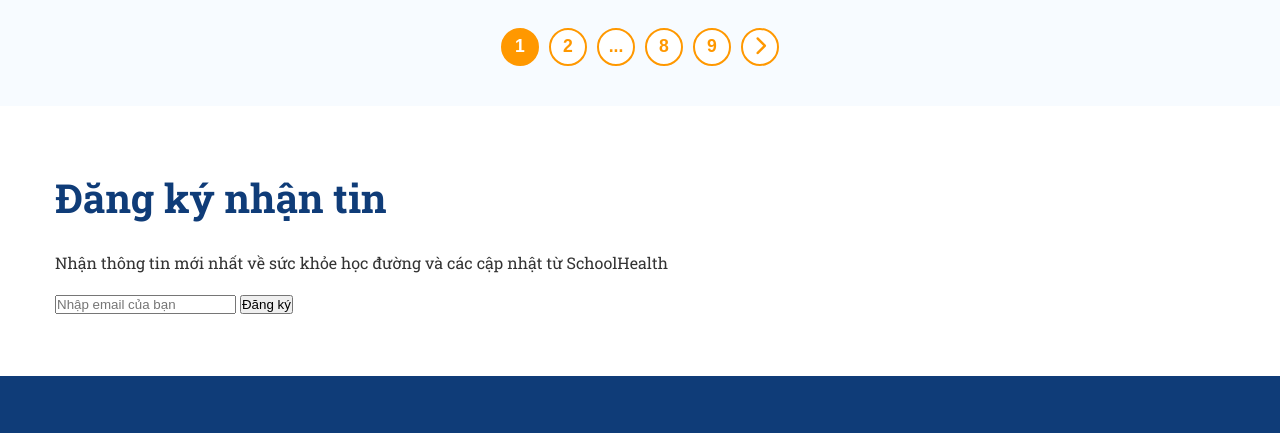
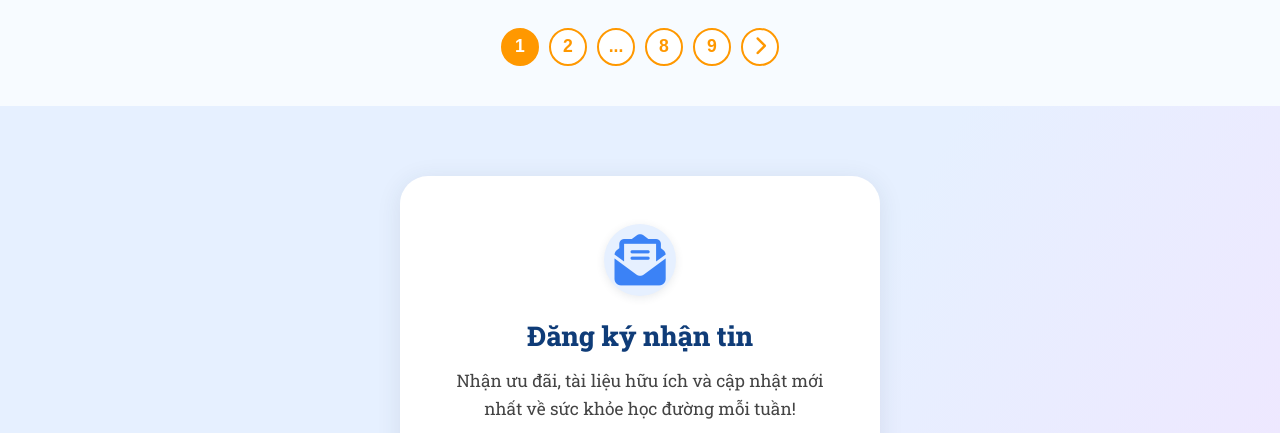
Before and after one commit to VinhTimoon/SWP_Demo, a plain HTML site: page news.html in a window 1280 px wide. Shown: the part 3103-3536 px from the top of the page. Drawn offline with Linux system fonts and the light colour scheme.

Commit message:
Edit features 2

```diff
--- a/news.html
+++ b/news.html
@@ -289,13 +289,17 @@
     <!-- Newsletter Section -->
     <section class="newsletter">
         <div class="container">
-            <div class="newsletter-content">
+            <div class="newsletter-card">
+                <div class="newsletter-icon">
+                    <i class="fa-solid fa-envelope-open-text"></i>
+                </div>
                 <h2>Đăng ký nhận tin</h2>
-                <p>Nhận thông tin mới nhất về sức khỏe học đường và các cập nhật từ SchoolHealth</p>
+                <p class="newsletter-sub">Nhận ưu đãi, tài liệu hữu ích và cập nhật mới nhất về sức khỏe học đường mỗi tuần!</p>
                 <form class="newsletter-form">
-                    <input type="email" placeholder="Nhập email của bạn">
+                    <input type="email" placeholder="Nhập email của bạn" required>
                     <button type="submit">Đăng ký</button>
                 </form>
+                <div class="newsletter-note">* Chúng tôi cam kết không gửi spam. Bạn có thể hủy đăng ký bất cứ lúc nào.</div>
             </div>
         </div>
     </section>
--- a/styles.css
+++ b/styles.css
@@ -1558,3 +1558,103 @@ footer {
     margin-bottom: 18px;
   }
 }
+
+/* --- Newsletter Modern Section --- */
+.newsletter {
+  background: linear-gradient(120deg, #e6f0ff 60%, #f0e6ff 100%);
+  padding: 70px 0 70px 0;
+  display: flex;
+  align-items: center;
+  justify-content: center;
+}
+.newsletter-card {
+  background: #fff;
+  border-radius: 28px;
+  box-shadow: 0 4px 24px 0 rgba(44,62,80,0.10);
+  max-width: 480px;
+  margin: 0 auto;
+  padding: 48px 36px 36px 36px;
+  display: flex;
+  flex-direction: column;
+  align-items: center;
+  text-align: center;
+}
+.newsletter-icon {
+  font-size: 3.2rem;
+  color: #3b82f6;
+  background: #e6f0ff;
+  border-radius: 50%;
+  width: 72px;
+  height: 72px;
+  display: flex;
+  align-items: center;
+  justify-content: center;
+  margin-bottom: 18px;
+  box-shadow: 0 2px 8px 0 rgba(44,62,80,0.10);
+}
+.newsletter-card h2 {
+  color: #0f3c78;
+  font-size: 1.7rem;
+  font-weight: 800;
+  margin-bottom: 10px;
+}
+.newsletter-sub {
+  color: #444;
+  font-size: 1.08rem;
+  margin-bottom: 22px;
+}
+.newsletter-form {
+  display: flex;
+  width: 100%;
+  gap: 0;
+  margin-bottom: 16px;
+}
+.newsletter-form input[type="email"] {
+  flex: 1 1 0;
+  padding: 14px 18px;
+  border-radius: 24px 0 0 24px;
+  border: 1.5px solid #cce0ff;
+  font-size: 1.08rem;
+  outline: none;
+  background: #f8f9fa;
+  transition: border 0.2s;
+}
+.newsletter-form input[type="email"]:focus {
+  border: 1.5px solid #3b82f6;
+}
+.newsletter-form button[type="submit"] {
+  padding: 14px 32px;
+  border-radius: 0 24px 24px 0;
+  border: none;
+  background: #3b82f6;
+  color: #fff;
+  font-weight: 700;
+  font-size: 1.08rem;
+  cursor: pointer;
+  transition: background 0.2s, box-shadow 0.2s, transform 0.2s;
+  box-shadow: 0 2px 8px rgba(44,62,80,0.08);
+}
+.newsletter-form button[type="submit"]:hover {
+  background: #0f3c78;
+  transform: translateY(-2px) scale(1.04);
+}
+.newsletter-note {
+  color: #888;
+  font-size: 0.95rem;
+  margin-top: 6px;
+}
+@media (max-width: 600px) {
+  .newsletter-card {
+    padding: 24px 6px 18px 6px;
+    border-radius: 16px;
+  }
+  .newsletter-form {
+    flex-direction: column;
+    gap: 10px;
+  }
+  .newsletter-form input[type="email"],
+  .newsletter-form button[type="submit"] {
+    border-radius: 24px;
+    width: 100%;
+  }
+}
```
